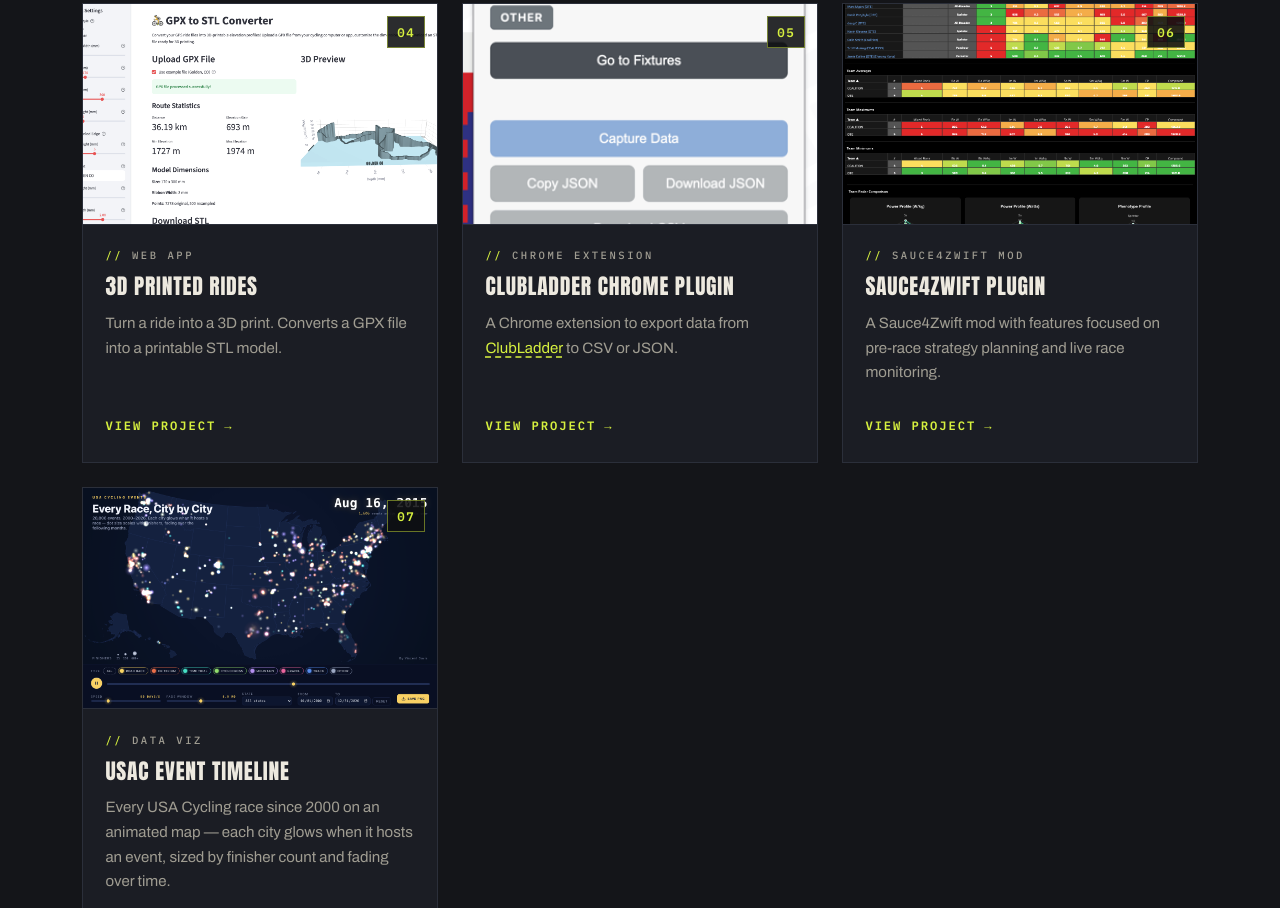
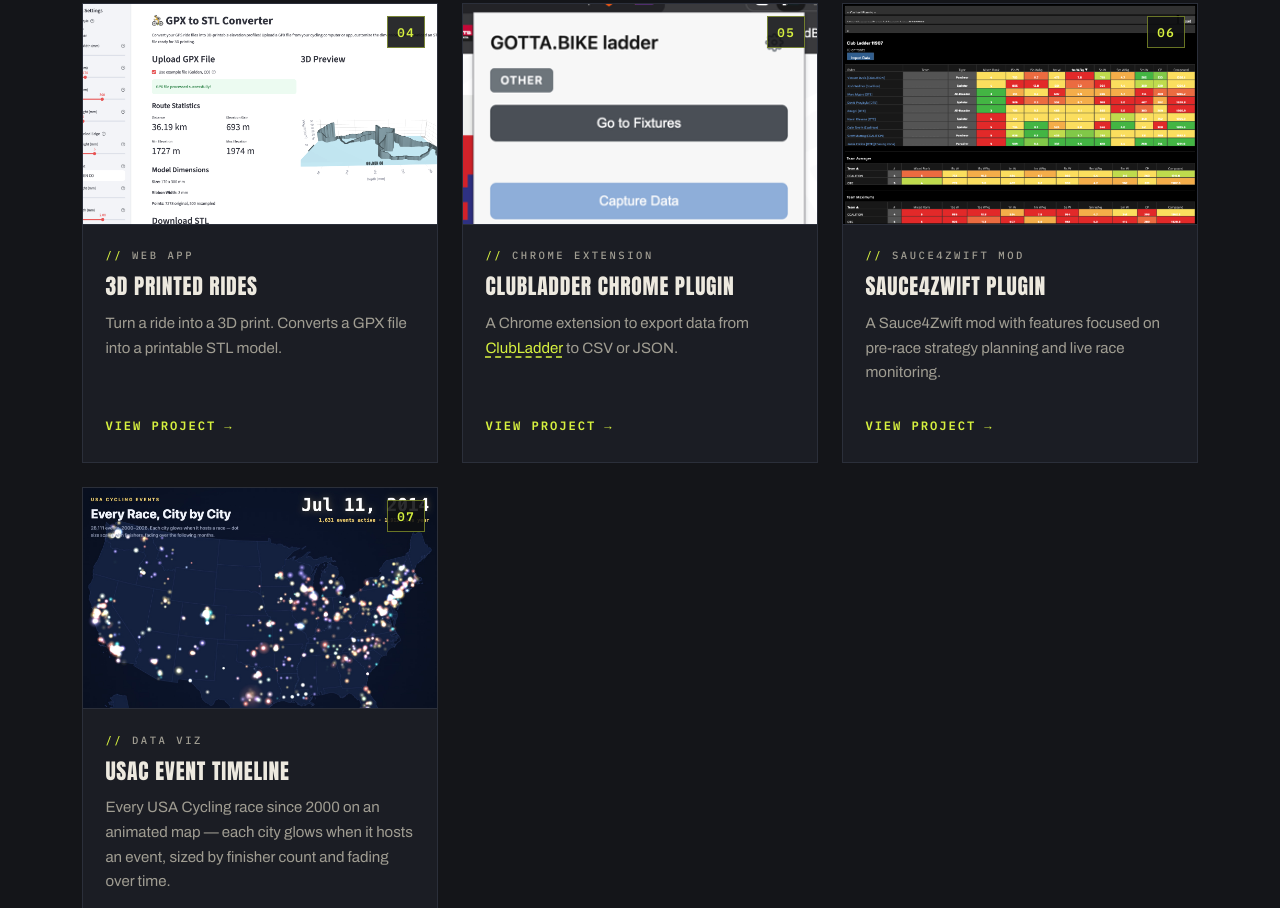
Before and after one commit to vincentdavis/gottta_bike_website, a plain HTML site: page index.html in a window 1280 px wide. Shown: the part 1685-2593 px from the top of the page. Drawn offline with nearby package versions, Linux system fonts and the light colour scheme.

Commit message:
Use the map's own PNG export for the timeline card
Swap the headless-render card image for the page's Save PNG export
(Jul 11, 2014 frame), resized to a 220KB JPEG. Anchor card image crops
to the top so headers stay visible.

Co-Authored-By: Claude Fable 5 <noreply@anthropic.com>

```diff
--- a/css/styles.css
+++ b/css/styles.css
@@ -442,6 +442,7 @@ section {
     width: 100%;
     height: 100%;
     object-fit: cover;
+    object-position: center top;
     filter: saturate(0.82) contrast(1.02);
     transition: filter 0.4s ease, transform 0.55s cubic-bezier(0.2, 0.7, 0.2, 1);
 }
--- a/index.html
+++ b/index.html
@@ -19,7 +19,7 @@
     <!-- Bootstrap Icons -->
     <link href="https://cdn.jsdelivr.net/npm/bootstrap-icons@1.11.1/font/bootstrap-icons.css" rel="stylesheet">
     <!-- Custom CSS -->
-    <link href="css/styles.css?v=94a1a5b3" rel="stylesheet">
+    <link href="css/styles.css?v=92750dc6" rel="stylesheet">
 </head>
 <body data-bs-spy="scroll" data-bs-target="#navbar" data-bs-offset="100">
 
@@ -180,7 +180,7 @@ by: Vincent Davis</p></div>
                 <div class="col-md-6 col-lg-4 reveal">
                     <article class="ride-card">
                         <div class="ride-card__media">
-                            <img src="images/usac_timeline.png" class="ride-card__img" alt="Screenshot of USAC Event Timeline" loading="lazy">
+                            <img src="images/usac_events_2014.jpg" class="ride-card__img" alt="Screenshot of USAC Event Timeline" loading="lazy">
                             <span class="ride-card__plate" aria-hidden="true">07</span>
                         </div>
                         <div class="ride-card__body">
```
Also changed, not shown: contact.html (+1 -1 lines), privacy.html (+1 -1 lines), terms.html (+1 -1 lines), images/usac_events_2014.jpg (added), images/usac_timeline.png (deleted), 1 other file.
